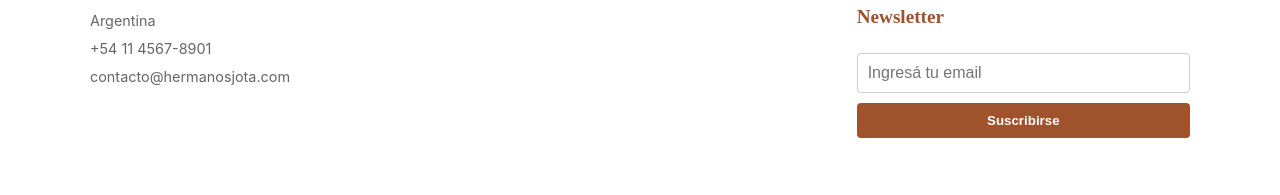
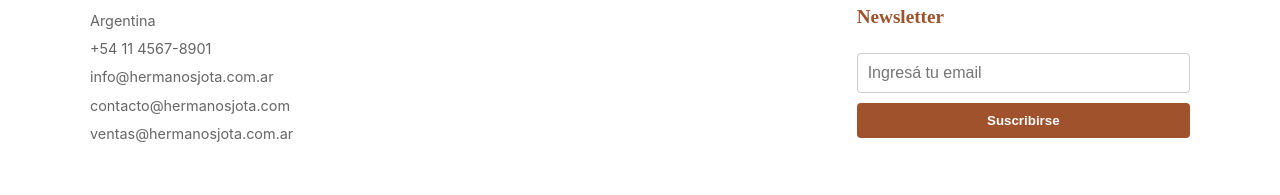
Before and after one commit to jazminshaiel/hermanos_jota, a React (Create React App) app in the folder client/: page / in a window 1280 px wide. Shown: the part 1094-1289 px from the top of the page. Built offline with nearby package versions, Linux system fonts and the light colour scheme.

Commit message:
Se agrega mail ventas y mail general

```diff
--- a/client/src/components/Footer.jsx
+++ b/client/src/components/Footer.jsx
@@ -25,7 +25,9 @@ const Footer = () => {
             <p>Ciudad Autónoma de Buenos Aires</p>
             <p>Argentina</p>
             <p>+54 11 4567-8901</p>
+            <p>info@hermanosjota.com.ar</p>
             <p>contacto@hermanosjota.com</p>
+            <p>ventas@hermanosjota.com.ar</p>
             </div>
           </div>
 
```
